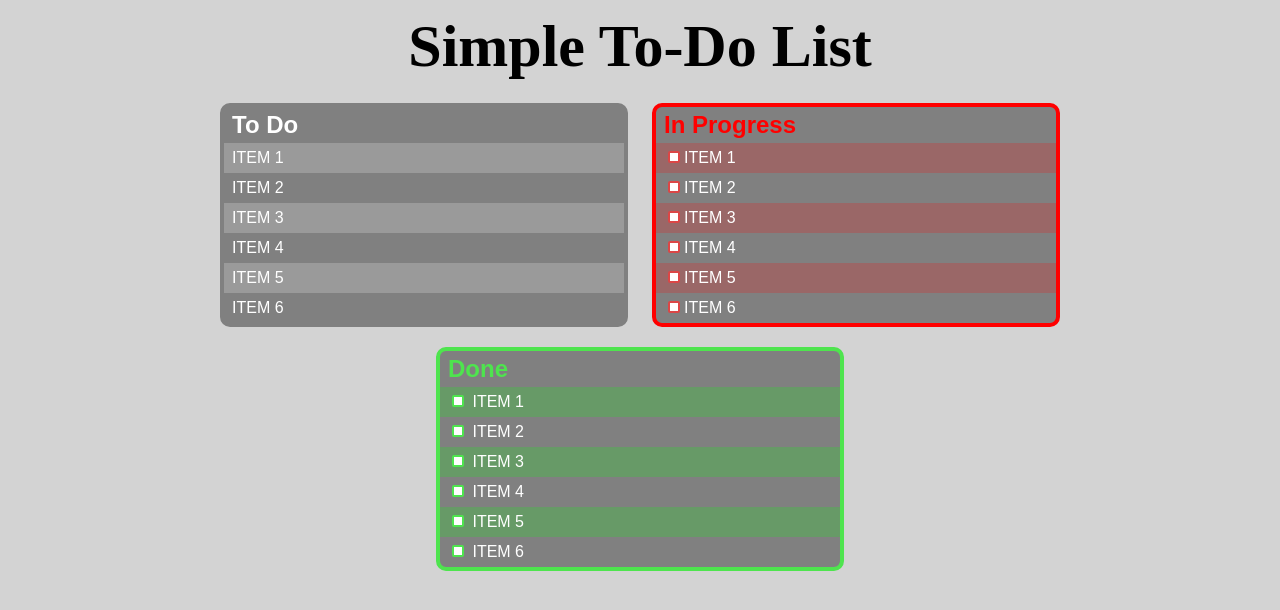
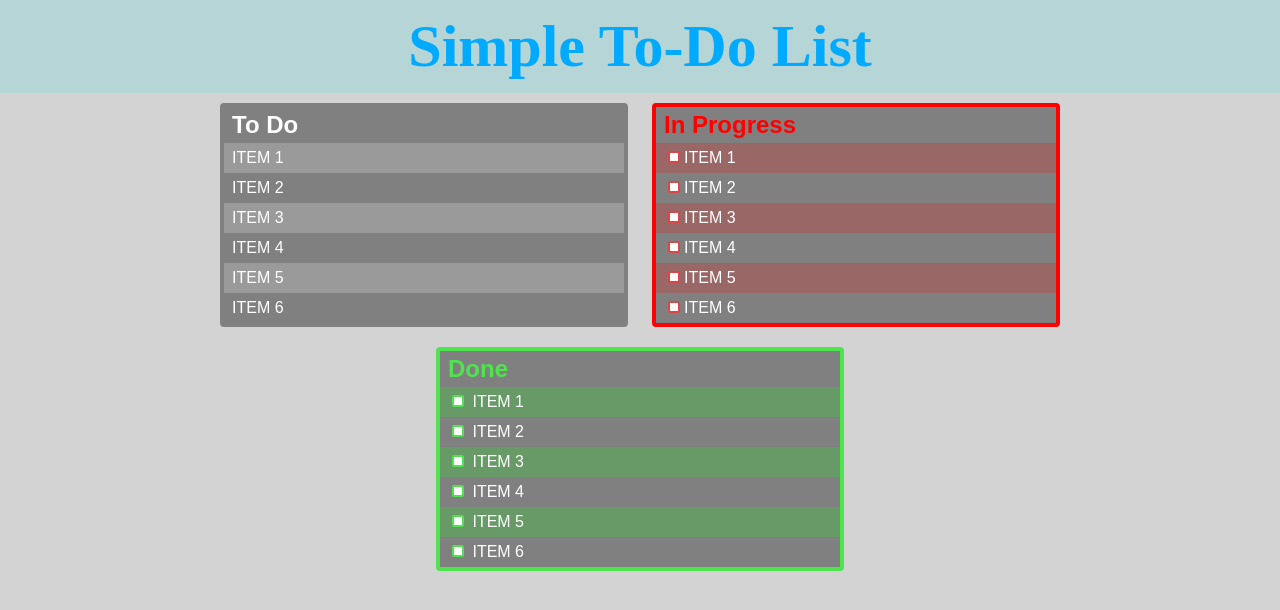
Before and after one commit to Owen-0724/zhang_b_HW3, a plain HTML site: page index.html in a window 1280 px wide. Drawn offline with Linux system fonts and the light colour scheme.

Commit message:
change header color

```diff
--- a/css/style.css
+++ b/css/style.css
@@ -34,15 +34,16 @@ main{
     font-family: 'Times New Roman', Times, serif;
     font-size: 60px;
     font-weight: bold;
-    color: black;
+    color: rgb(0, 170, 255);
     text-align: center;
     padding: 12px;
+    background-color: rgba(65, 219, 230, 0.2)
 }
 
 article{
     width: 400px;
     border: 4px solid white;
-    border-radius: 10px;
+    border-radius: 4px;
     margin: 10px 12px;
     text-align: left;
     background-color: gray;
@@ -94,10 +95,14 @@ ul li{
     background-color: rgba(0, 255, 0, 0.2);
 }
 
-input[type="checkbox"]:checked + span::after{
+/*--checkbox styling--*/
+
+    /*--check marks--*/
+
+    input[type="checkbox"]:checked + span::after{
     content: "\2713";
     color: black;
-}
+    }
 
 input[type="checkbox"]{
     appearance: none;
```
Also changed, not shown: index.html (+1 -1 lines).
